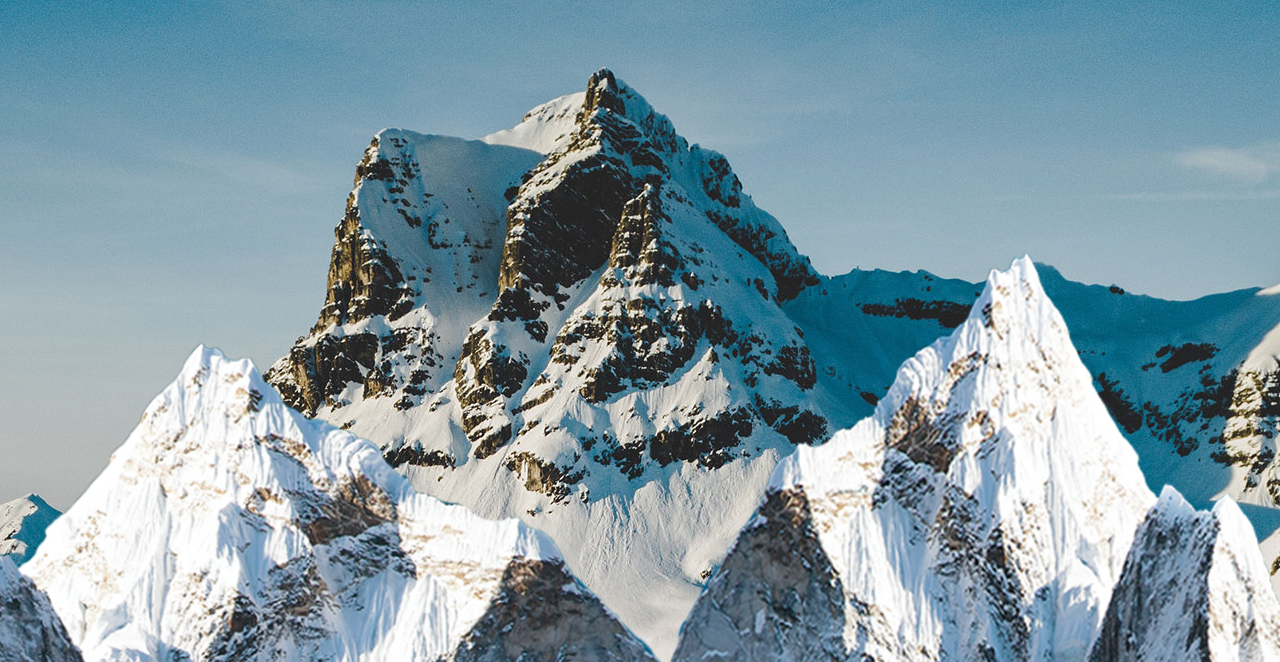
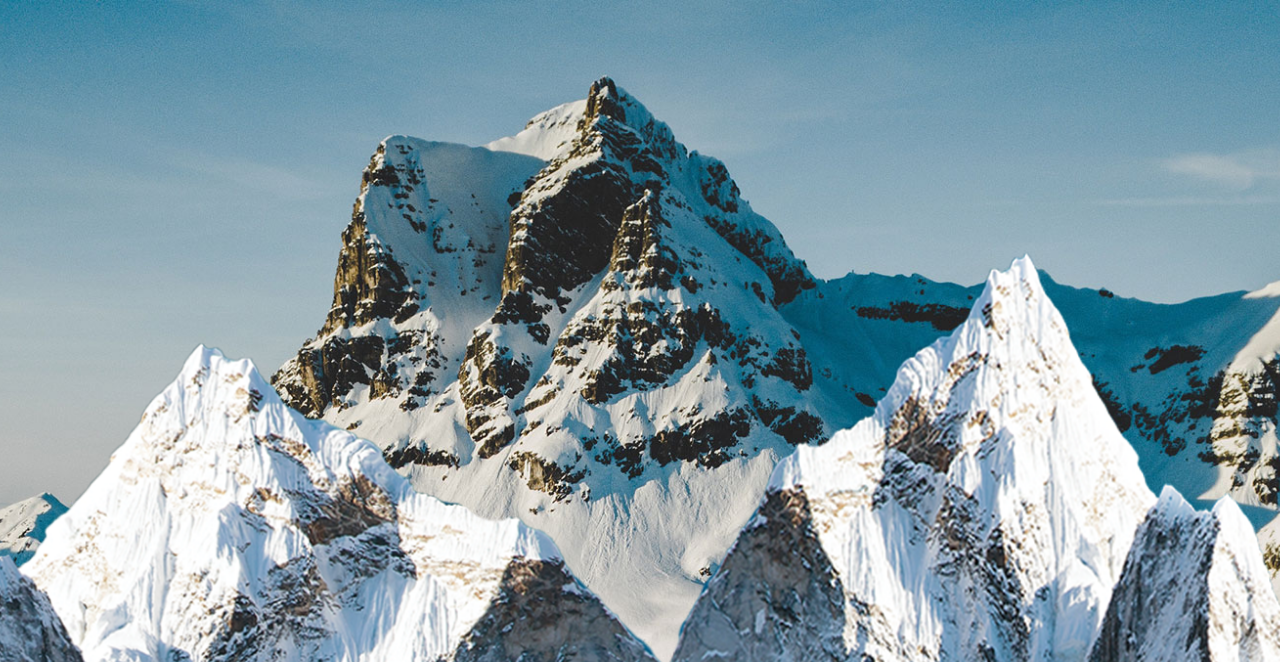
Before and after one commit to glni/js-parallax, a plain HTML site: page index.html in a window 1280 px wide. Shown: the top 662 px of the page. Drawn offline with Linux system fonts and the light colour scheme.

Commit message:
zoom bg fix

```diff
--- a/css/styles.css
+++ b/css/styles.css
@@ -16,8 +16,9 @@ body {
     height: 110vh;
     position: relative;
     overflow: hidden;
+    background: url("../images/bg.jpg");
     background-size: cover;
-    background: url("../images/bg.jpg") center;
+    background-position: center;
 }
 
 .zoom_layer{
```
